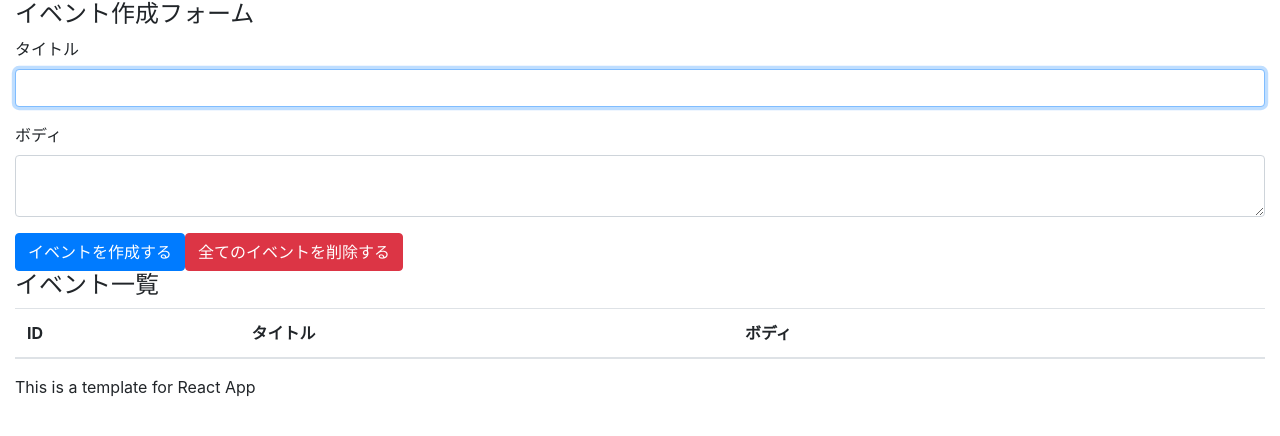
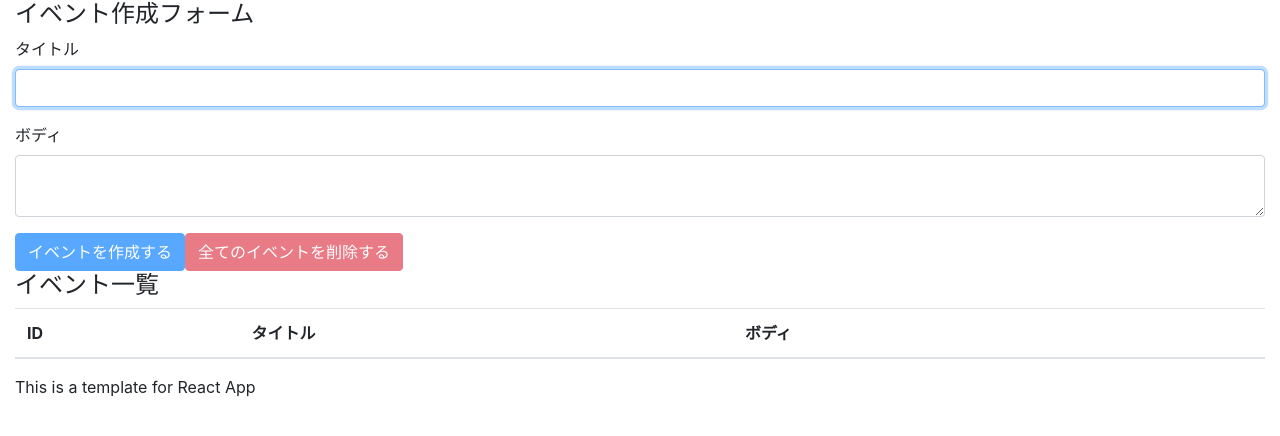
Before and after one commit to ToshifumiIde/React_hooks-101, a React (Create React App) app: page / in a window 1280 px wide. Shown: the top 436 px of the page. Built offline with nearby package versions, Linux system fonts and the light colour scheme.

Commit message:
implement all events deletion feature

```diff
--- a/src/components/App.jsx
+++ b/src/components/App.jsx
@@ -22,8 +22,19 @@
     setBody("");
   };
 
+  const deleteAllEvents = (e) => {
+    e.preventDefault();
+    const result = window.confirm("本当に全てのイベントを削除しますか？");
+    if (result) {
+      dispatch({
+        type: "DELETE_ALL_EVENTS",
+      });
+    }
+  };
   console.log(state);
 
+  const unCreatable = title === "" || body === "";
+  // const
   return (
     <div className="container-fluid">
       <h4>イベント作成フォーム</h4>
@@ -53,10 +64,20 @@
             }}
           />
         </div>
-        <button className="btn btn-primary" onClick={addEvent}>
+        <button
+          className="btn btn-primary"
+          disabled={unCreatable}
+          onClick={addEvent}
+        >
           イベントを作成する
         </button>
-        <button className="btn btn-danger">全てのイベントを削除する</button>
+        <button
+          className="btn btn-danger"
+          disabled={state.length === 0}
+          onClick={deleteAllEvents}
+        >
+          全てのイベントを削除する
+        </button>
       </form>
       <h4>イベント一覧</h4>
       <table className="table table-hover">
@@ -75,7 +96,7 @@
             //   dispatch({ type: "DELETE_EVENT", id });
             // };
             return (
-              <Event key={index} event={event} dispatch={dispatch}/>
+              <Event key={index} event={event} dispatch={dispatch} />
               // <tr key={index}>
               //   <td>{id}</td>
               //   <td>{event.title}</td>
--- a/src/components/Event.jsx
+++ b/src/components/Event.jsx
@@ -1,11 +1,12 @@
-import React, { useReducer } from "react";
-import "bootstrap/dist/css/bootstrap.min.css";
-import { events } from "../reducers/index";
+import React from "react";
 
 export const Event = ({ event, dispatch }) => {
   const id = event.id;
   const handleClickEventButton = () => {
-    dispatch({ type: "DELETE_EVENT", id });
+    const result = window.confirm(`本当にid:${id}のイベントを削除してもよろしいですか？`);
+    if(result){
+      dispatch({ type: "DELETE_EVENT", id });
+    }
   };
   return (
     <tr>
--- a/src/reducers/index.js
+++ b/src/reducers/index.js
@@ -13,8 +13,8 @@
       return [...state, { id, ...event }];
     case "DELETE_EVENT":
       return state.filter((event) => event.id !== action.id);
-    case "CREATE_ALL_EVENT":
-      return state;
+    case "DELETE_ALL_EVENTS":
+      return [];
     default:
       return state;
   }
```
